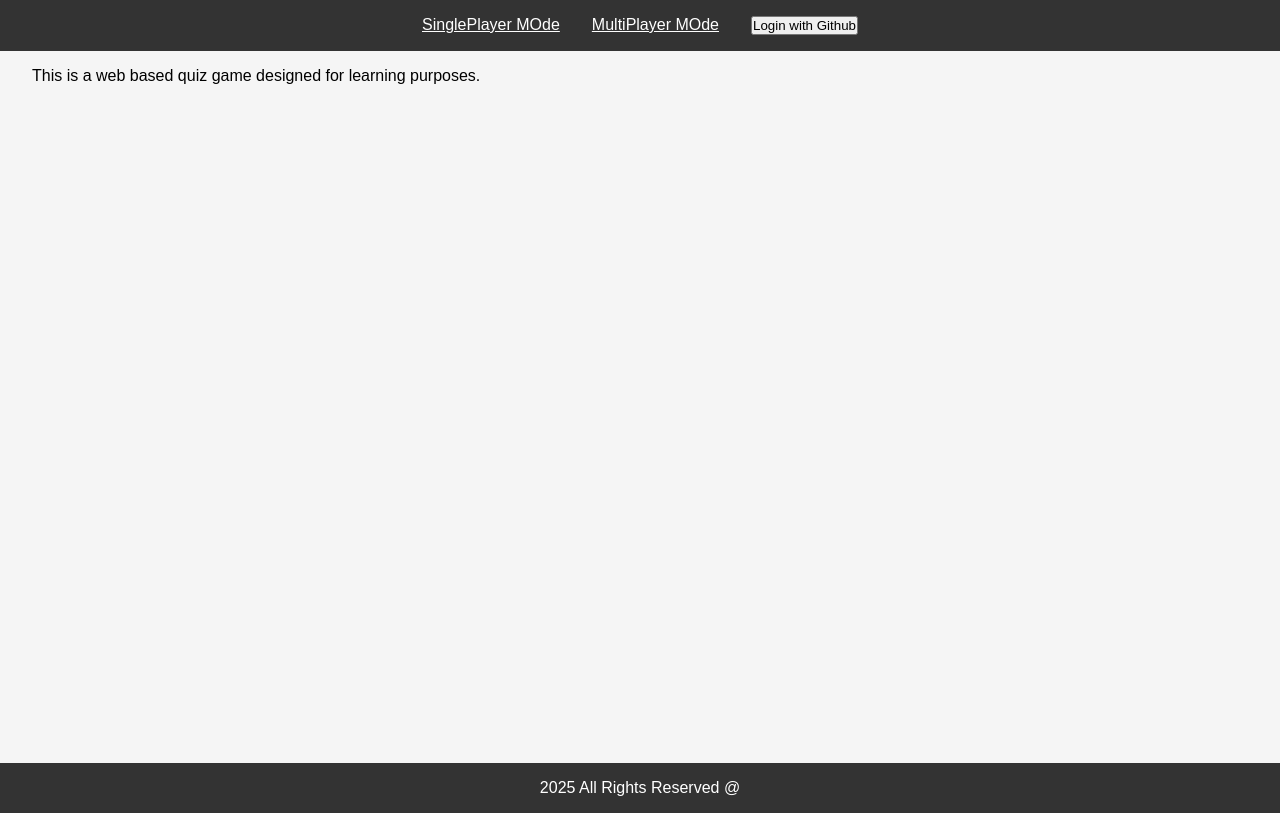
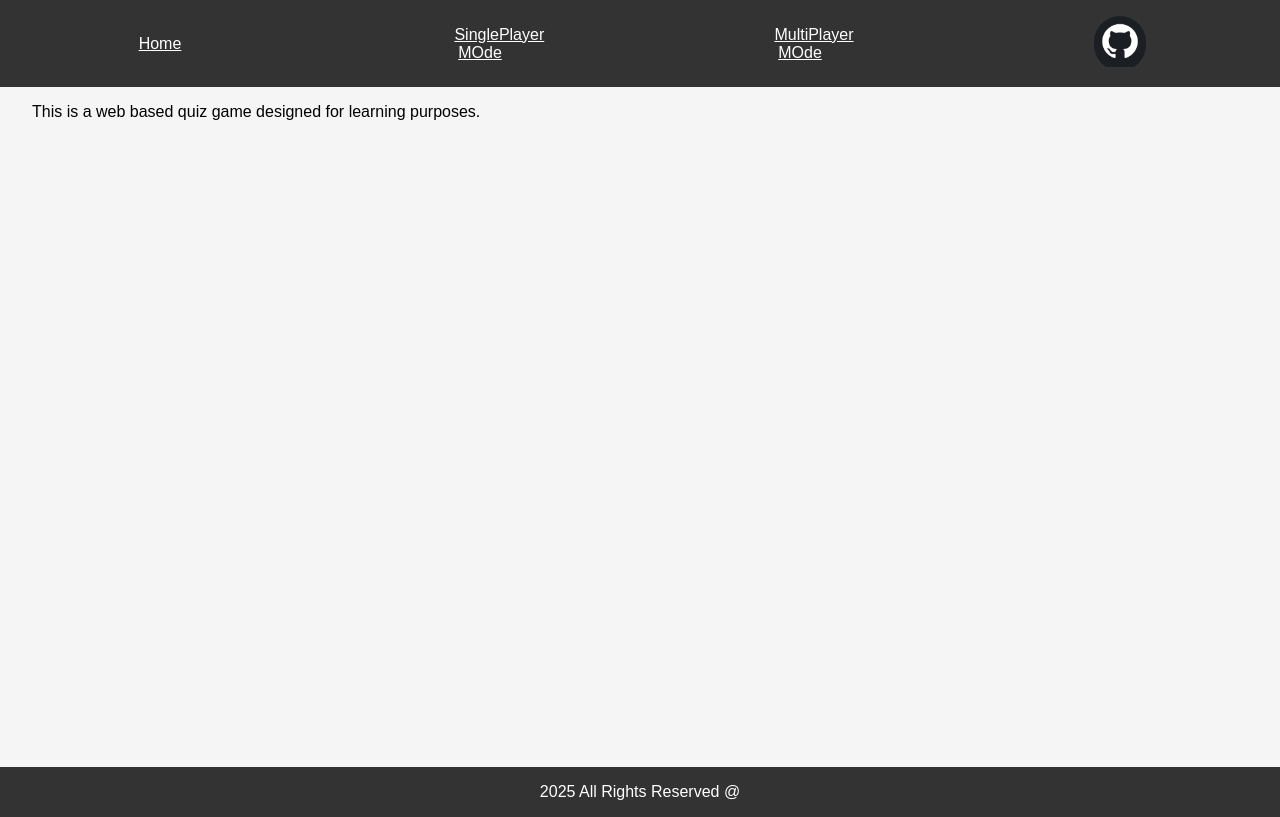
Before and after one commit to bishalzy/reactquiz, a React (Vite) app in the folder quiz/: page / in a window 1280 px wide. Built offline with nearby package versions, Linux system fonts and the light colour scheme; no server answers.

Commit message:
update: added home in navbar, added githublogo for auth button, some css changes

```diff
--- a/quiz/src/components/allcomponent.css
+++ b/quiz/src/components/allcomponent.css
@@ -0,0 +1,23 @@
+
+*{
+    margin: 0;
+    padding: 0;
+    box-sizing: border-box;
+}
+
+.logingithub{
+    border: none;
+    border-radius: 5vh;
+    cursor: pointer;
+    padding: 0;
+    overflow: hidden;
+    flex-shrink: 0;
+    height: auto;
+    width: 4vw;
+}
+
+.githubimage{
+    object-fit: cover;
+    width: 100%;
+    height: 100%;
+}
--- /dev/null
+++ b/quiz/src/components/avatar.tsx
@@ -0,0 +1,26 @@
+import "./allcomponent.css";
+import Endpoints from "../config/endpoints.config";
+
+
+const Avatar = () => {
+
+
+  const handleGithubLogin = () => {
+    window.location.href = Endpoints.githubLogin;
+  };
+
+
+  return (
+    <div>
+      <div className="logingithub" onClick={handleGithubLogin}>
+        <img
+          src="/github.png"
+          alt="Login with Github"
+          className="githubimage"
+        />
+      </div>
+    </div>
+  );
+};
+
+export default Avatar;
--- a/quiz/src/components/githubauth.tsx
+++ /dev/null
@@ -1,21 +0,0 @@
-import "./allcomponent.css";
-import Endpoints from "../config/endpoints.config";
-
-const GithubAuth = () => {
-
-
-  const handleGithubLogin = () => {
-    window.location.href = Endpoints.githubLogin;
-  };
-
-
-  return (
-    <div>
-      <button onClick={handleGithubLogin}>
-        Login with Github
-      </button>
-    </div>
-  );
-};
-
-export default GithubAuth;
--- a/quiz/src/config/endpoints.config.ts
+++ b/quiz/src/config/endpoints.config.ts
@@ -1,6 +1,7 @@
 const Endpoints = {
     fetchQuestions: `${import.meta.env.VITE_API_URL}/api/questions`,
     githubLogin: `${import.meta.env.VITE_API_URL}/auth/github/login`,
+    checkauth: `${import.meta.env.VITE_API_URL}/auth/me`,
 }
 
 
--- a/quiz/src/main.tsx
+++ b/quiz/src/main.tsx
@@ -8,6 +8,7 @@ import Quiz from './pages/Quiz.tsx';
 import Profile from './pages/Profile.tsx';
 import { createBrowserRouter,RouterProvider } from 'react-router-dom';
 import Default from './pages/Default.tsx';
+import AuthGuard from './components/authGuard.tsx';
 
 
 const router = createBrowserRouter([
@@ -16,9 +17,9 @@ const router = createBrowserRouter([
     element: <Quiz/>,
     children:[
       {path:'singleplayer',element:<Single/>},
-      {path:'multiplayer',element:<Multi/>},
+      {path:'multiplayer',element:<AuthGuard><Multi/></AuthGuard>},
       {path:'profile',element:<Profile/>},
-      {index:true,element:<Default/>}
+      {path:'/',index:true,element:<Default/>}
     ]
   }
 ])
--- a/quiz/src/pages/Quiz.tsx
+++ b/quiz/src/pages/Quiz.tsx
@@ -1,6 +1,6 @@
 import './quiz.css';
 import { Link, Outlet } from 'react-router-dom';
-import GithubAuth from '../components/githubauth';
+import Avatar from '../components/avatar';
 
 const Quiz:React.FC = () => {
 
@@ -12,9 +12,10 @@ const Quiz:React.FC = () => {
     return(
         <div className="quiz">
             <div className="nav-bar">
+                <Link to={"/"} className='change-mode'><p>Home</p></Link>
                 <Link to={"/singleplayer"} className='change-mode'><p>SinglePlayer MOde</p></Link>
                 <Link to={"/multiplayer"} className='change-mode'><p>MultiPlayer MOde</p></Link>
-                <GithubAuth/>
+                <Avatar/>
             </div>
             <div className="box">
 
--- a/quiz/src/pages/quiz.css
+++ b/quiz/src/pages/quiz.css
@@ -1,3 +1,10 @@
+*{
+    margin: 0;
+    padding: 0;
+    box-sizing: border-box;
+}
+
+
 .quiz {
     display: flex;
     flex-direction: column;
@@ -10,15 +17,18 @@
     background-color: #333;
     color: #fff;
     padding: 1rem;
-    text-align: center;
     display: flex;
     flex-direction: row;
-    justify-content: center;
+    align-items: center;
+    justify-content: space-around;
     gap: 2rem;
   }
 
   .change-mode {
+    width: 4vw;
+    text-align: center;
     color: white;
+    gap: 3vw;
   }
 
   .box {
```
Also changed, not shown: quiz/src/services/auth.check.ts (+8 -1 lines), quiz/public/github.png (added), quiz/src/components/profile/profile.avatar.tsx (added), quiz/src/components/profile/profile.dropdown.tsx (added).
